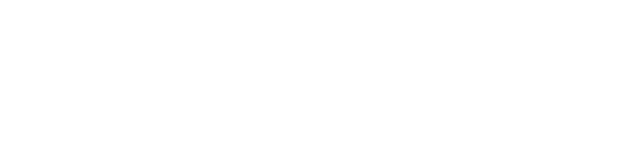
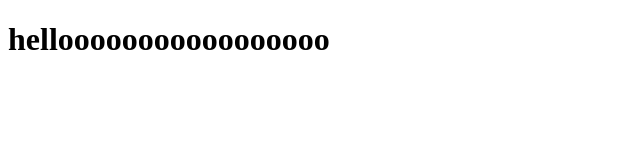
Before and after one commit to Omkarp1624/Learn_Javascript_notes, a plain HTML site: page index.html in a window 1280 px wide. Shown: the whole page, without its empty margins (0-640 px from the left). Drawn offline with Linux system fonts and the light colour scheme.

Commit message:
on going

```diff
--- a/index.html
+++ b/index.html
@@ -7,6 +7,7 @@
   <link rel="stylesheet" href="style.css">
 </head>
 <body>
+  <h1>hellooooooooooooooooo</h1>
   <script src="script.js"></script>
 </body>
 </html>
```
Also changed, not shown: script_notes3.js (added).
